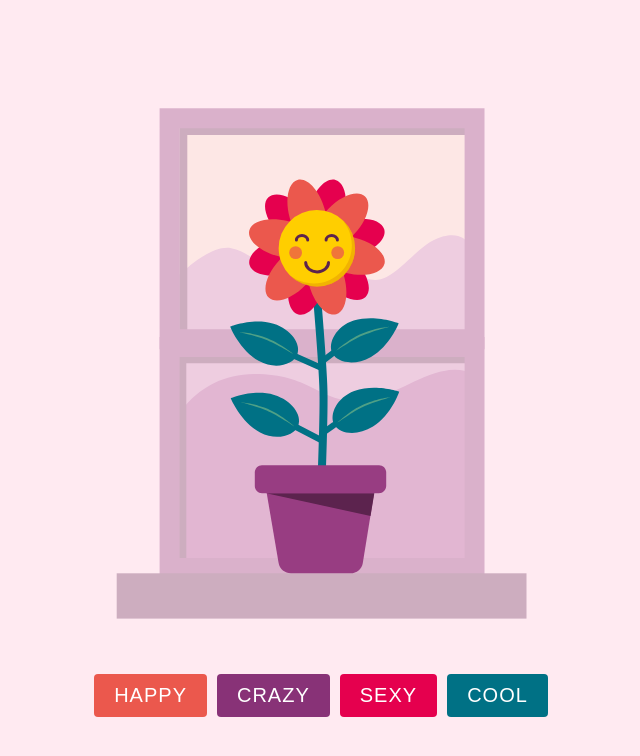
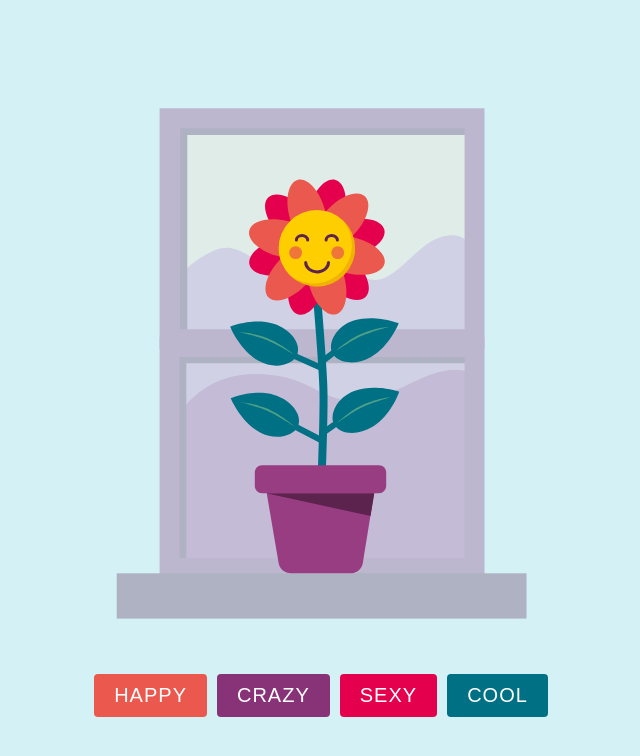
Before and after one commit to chan-shen/super-single-page, a plain HTML site: page dancing-flower/index.html in a window 1280 px wide. Shown: the whole page, without its empty margins (319-959 px from the left). Drawn offline with Linux system fonts and the light colour scheme.

Commit message:
background-color

```diff
--- a/dancing-flower/css/style.css
+++ b/dancing-flower/css/style.css
@@ -4,7 +4,7 @@ body {
     min-height: 100vh;
     padding: 0;
     margin: 0;
-    background-color: #ffeaf1;
+    background-color: #67d0e247;
 }
 
 .container {
```
